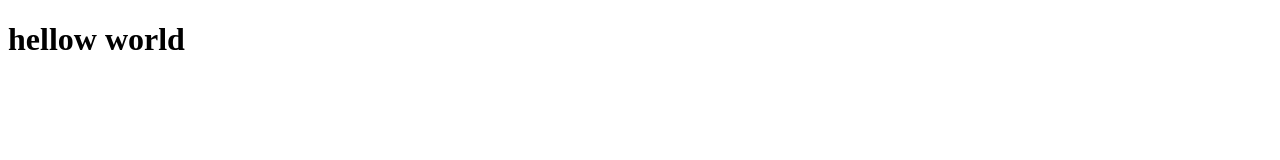
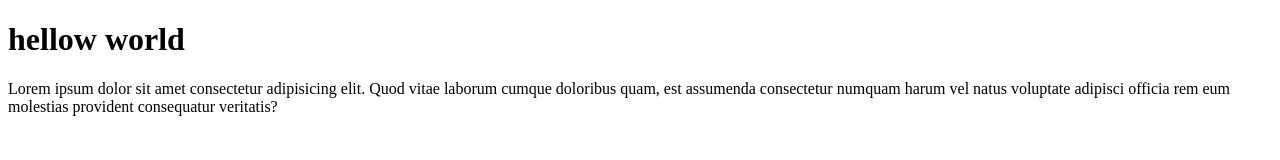
Before and after one commit to yusuftobing/yusuf-git-test, a plain HTML site: page index.html in a window 1280 px wide. Drawn offline with Linux system fonts and the light colour scheme.

Commit message:
menambahkan paragraf

```diff
--- a/index.html
+++ b/index.html
@@ -7,5 +7,6 @@
   </head>
   <body>
     <h1>hellow world</h1>
+    <p>Lorem ipsum dolor sit amet consectetur adipisicing elit. Quod vitae laborum cumque doloribus quam, est assumenda consectetur numquam harum vel natus voluptate adipisci officia rem eum molestias provident consequatur veritatis?</p>
   </body>
 </html>
```
